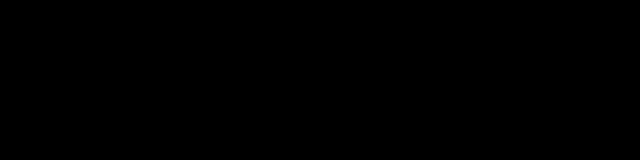
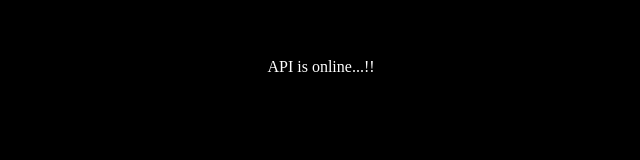
Before and after one commit to Loki-Xer/simbel-api, a website: page public/index.html in a window 1280 px wide. Shown: the full height of the page, 319-959 px from the left. Drawn offline with Linux system fonts and the light colour scheme.

Commit message:
Update index.html

```diff
--- a/public/index.html
+++ b/public/index.html
@@ -7,7 +7,9 @@
     <style>
         body {
             background-color: black;
-            color: black;
+            color: white;
+            text-align: center;
+            padding-top: 50px;
         }
     </style>
 </head>
```
